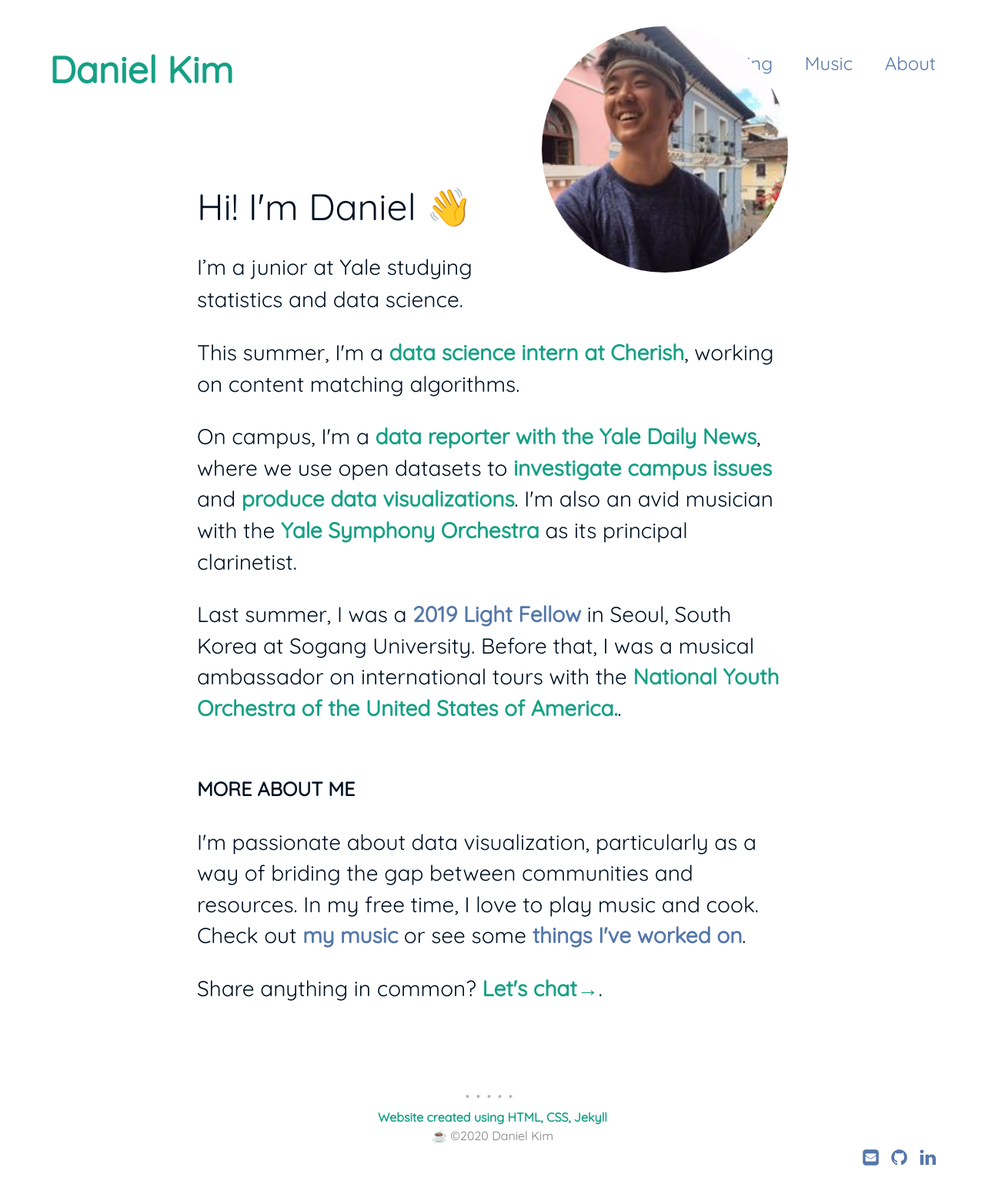
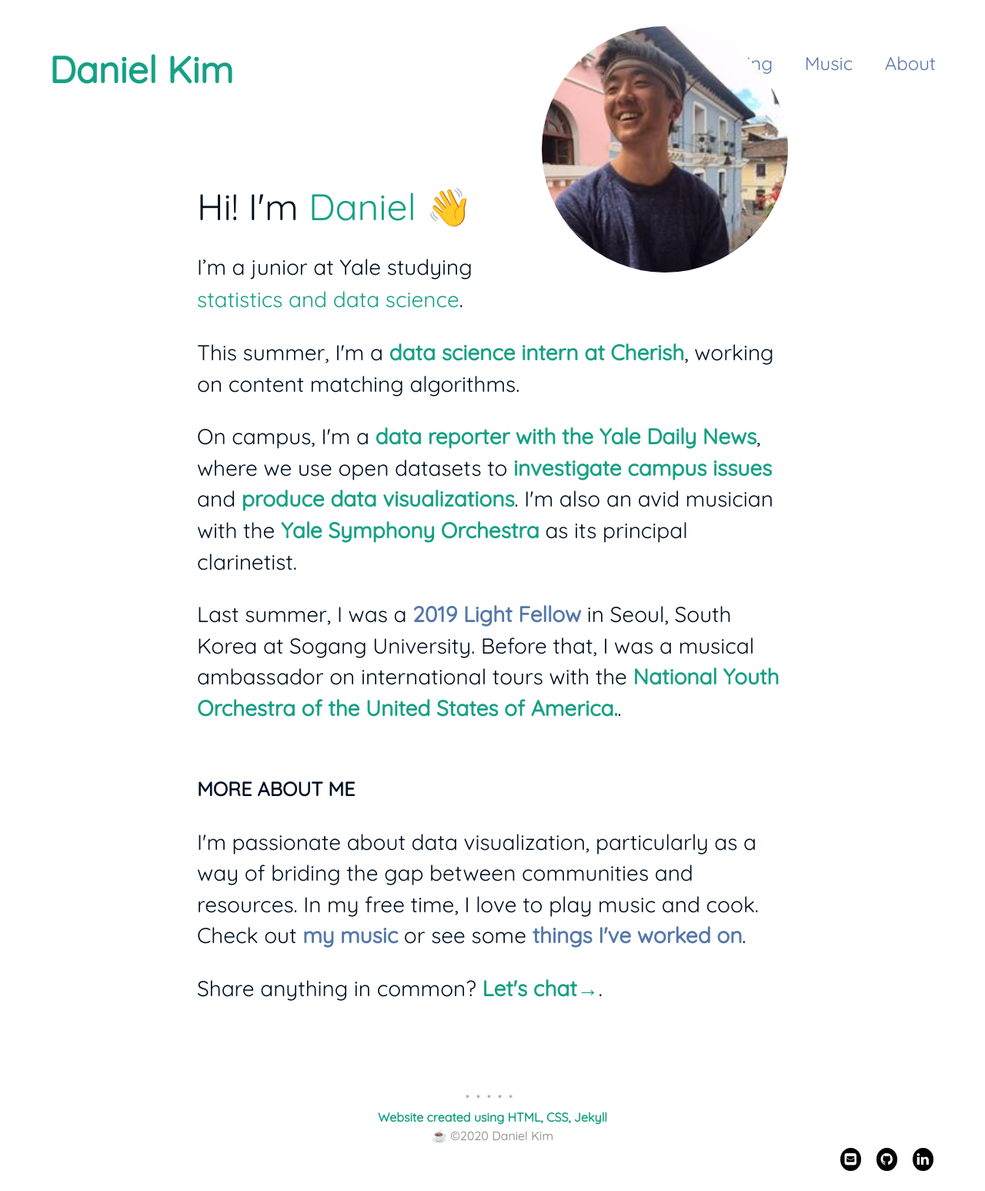
Before and after one commit to danielk56/danielk56.github.io, a Jekyll site: the page built from about.html, in a window 1280 px wide. Shown: the whole page at 77% size. Built offline with Jekyll 4.4.1, drawn with Linux system fonts in a browser that asks for light colours.

Commit message:
Update main.css

```diff
--- a/assets/css/main.css
+++ b/assets/css/main.css
@@ -4,7 +4,7 @@
     --color-green: #16a085;
 }
 
-.gree {
+.green {
     color: var(--color-green);
 }
 
@@ -526,6 +526,31 @@ ol li > * {
     text-decoration: none;
 }
 
+/* ELEMENTS: ICONS */
+
+.fa {
+    padding: 6px;
+    margin-right: 3px;
+    font-size: 75% !important;
+    text-align: center;
+    text-decoration: none;
+    background: black;
+    color: white;
+    border-radius: 50%;
+    transition: all 0.25s ease-in-out;
+    opacity: 1;
+}
+
+.fa:hover {
+    opacity: 0.5;
+    transition: all 0.25s;
+}
+
+.icon-bar {
+    margin-top: -3px;
+    margin-right: 30px;
+}
+
 
 /*Size*/
 .wide {
```
